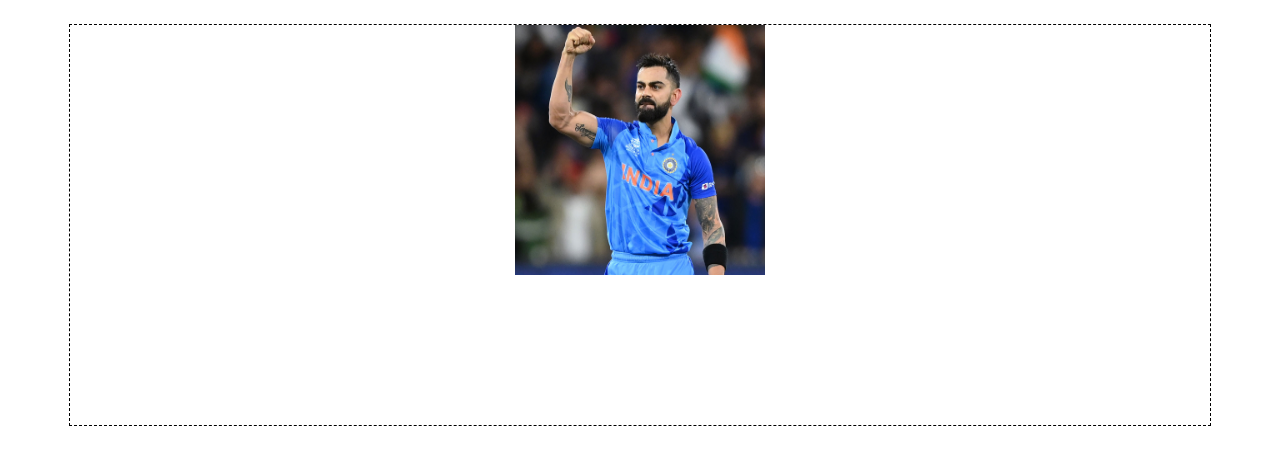
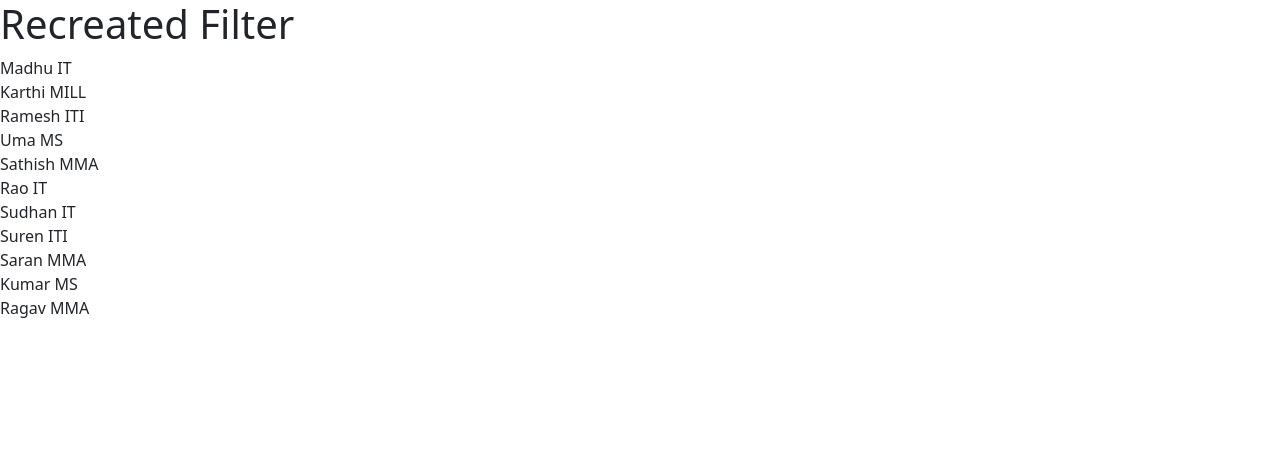
Before and after one commit to klmadhu247/samplerepo, a React (Create React App) app: page / in a window 1280 px wide. Shown: the top 464 px of the page. Built offline with nearby package versions, Linux system fonts and the light colour scheme.

Commit message:
day15_3 with Filter

```diff
--- a/src/App.js
+++ b/src/App.js
@@ -1,9 +1,9 @@
 import React, {useState} from 'react'
-import Center from './Center'
+import ReFilter from './FilterReCreation'
 function App (){
   return(
     <div>
-      <Center/>
+    <ReFilter/>
 
     </div>
   )
--- /dev/null
+++ b/src/FilterReCreation.js
@@ -0,0 +1,86 @@
+import React, {useState} from "react";
+
+function ReFilter (){
+
+    const [datas,setDatas]= useState([
+        {name:'Madhu',
+        id:1,
+        dept:'IT'
+
+        },
+        {name:'Karthi',
+        id:2,
+        dept:'MILL'
+
+        }
+        ,
+        {name:'Ramesh',
+        id:3,
+        dept:'ITI'
+
+        },
+        {name:'Uma',
+        id:5,
+        dept:'MS'
+
+        },
+        {name:'Sathish',
+            id:5,
+            dept:'MMA'
+
+        },
+        {name:'Rao',
+            id:6,
+            dept:'IT'
+
+        },
+        {name:'Sudhan',
+            id:7,
+            dept:'IT'
+
+        },
+
+        {name:'Suren',
+            id:8,
+            dept:'ITI'
+
+        },
+        {name:'Saran',
+            id:9,
+            dept:'MMA'
+
+        },
+        {name:'Kumar',
+            id:10,
+            dept:'MS'
+
+        },
+        {name:'Ragav',
+            id:11,
+            dept:'MMA'
+
+        }
+])
+//First we have to collect the Dept List
+const [DeptList,setDepList] = useState(datas.map(data=>data.dept))
+
+//NOw we have to remove the duplicates in DeptList by usig the set method
+const DIistinctDept = [... new Set(DeptList)]
+// our Requirement is to get the list like   All IT   ITI  MS MMA butwe have no All in
+
+
+
+
+    return (
+        <div>
+            <h1>Recreated Filter</h1>
+
+  {datas.map(data=> <div>{data.name}   {data.dept}</div>)}
+
+
+
+
+        </div>
+    )
+}
+export default ReFilter
```
Also changed, not shown: src/Filter.js (+98 -1 lines), src/filter.css (added, +21 -0 lines).
